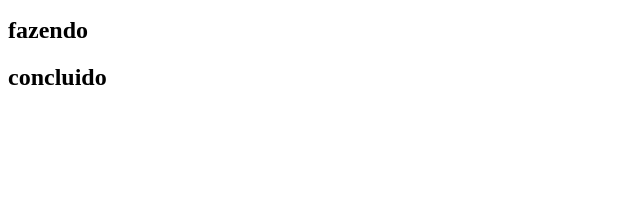
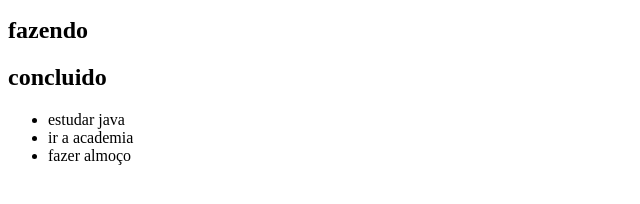
Before and after one commit to LuanrnSilva/indextest, a plain HTML site: page index.html in a window 1280 px wide. Shown: the part 110-314 px from the top of the page, without its empty margins (0-640 px from the left). Drawn offline with Linux system fonts and the light colour scheme.

Commit message:
lista de tarefas

```diff
--- a/index.html
+++ b/index.html
@@ -10,5 +10,10 @@
     <h2>Tarefas a fazer</h2>
     <h2>fazendo</h2>
     <h2>concluido</h2>
+    <ul>
+        <li>estudar java</li>
+        <li>ir a academia</li>
+        <li>fazer almoço</li>
+    </ul>
 </body>
 </html>
```
